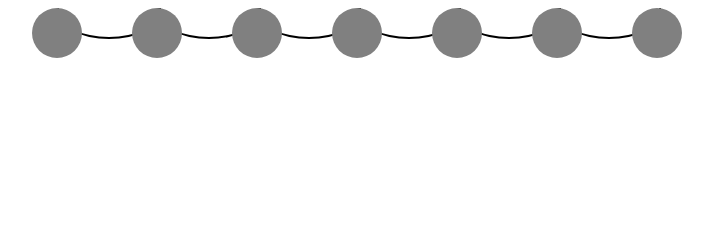
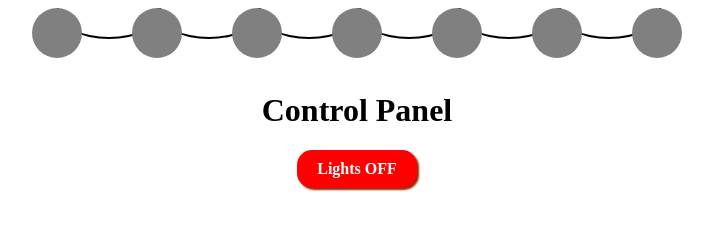
Before and after one commit to mrkshx/christmas_lights, a website: page src/index.html in a window 1280 px wide. Shown: the whole page, without its empty margins (283-996 px from the left). Drawn offline with Linux system fonts and the light colour scheme.

Commit message:
added control panel with switch

```diff
--- a/src/index.html
+++ b/src/index.html
@@ -14,5 +14,9 @@
     <div class="bulb"></div>
     <div class="bulb"></div>
   </div>
+  <div id="control_panel">
+    <h1>Control Panel</h1>
+    <p id="switch">Lights OFF</p>
+  </div>
 </body>
 </html>
--- a/src/style/index.css
+++ b/src/style/index.css
@@ -27,3 +27,19 @@ body {
   top: -23px;
   z-index: -1;
 }
+
+
+#control_panel {
+  margin-top: 30px;
+}
+
+#switch {
+  border-radius: 15px;
+  width: 100px;
+  margin: auto;
+  padding: 10px;
+  background-color: red;
+  color: white;
+  font-weight: bold;
+  box-shadow: 2px 2px 2px #912b04;
+}
```
